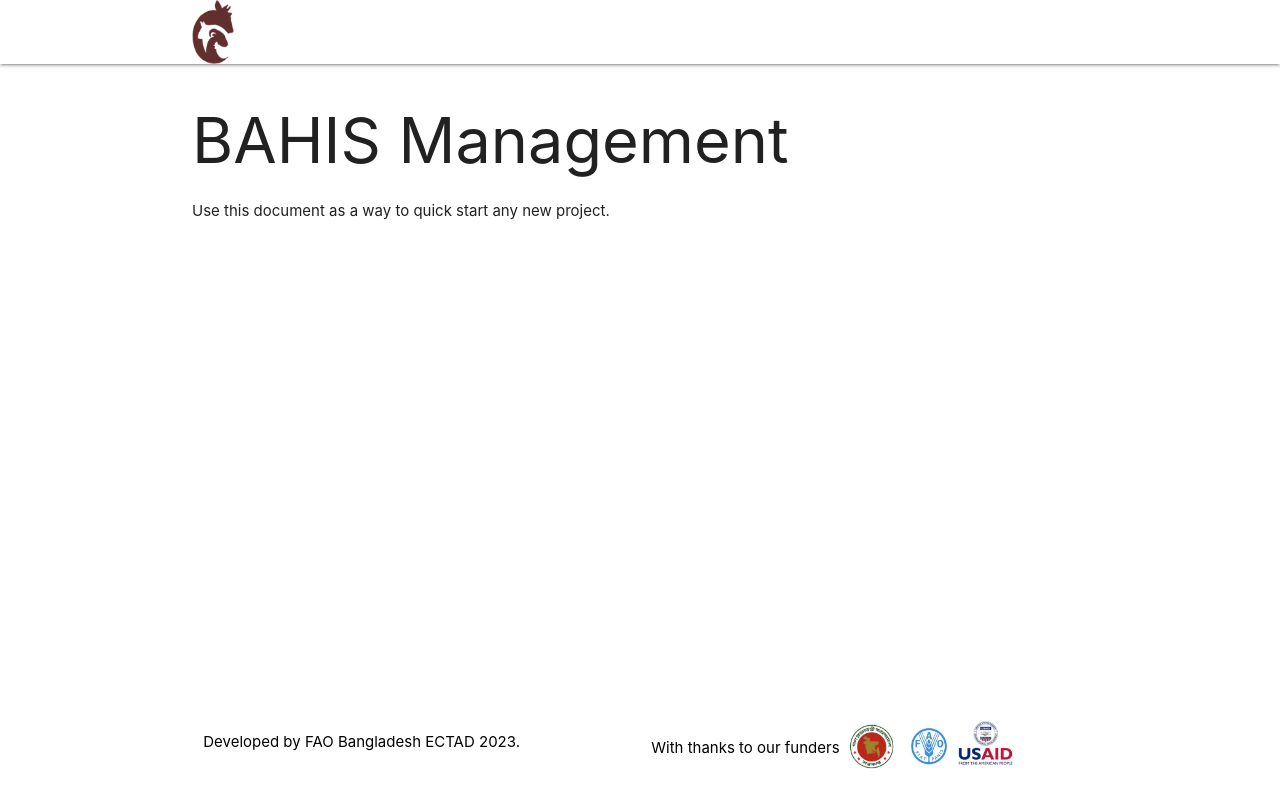
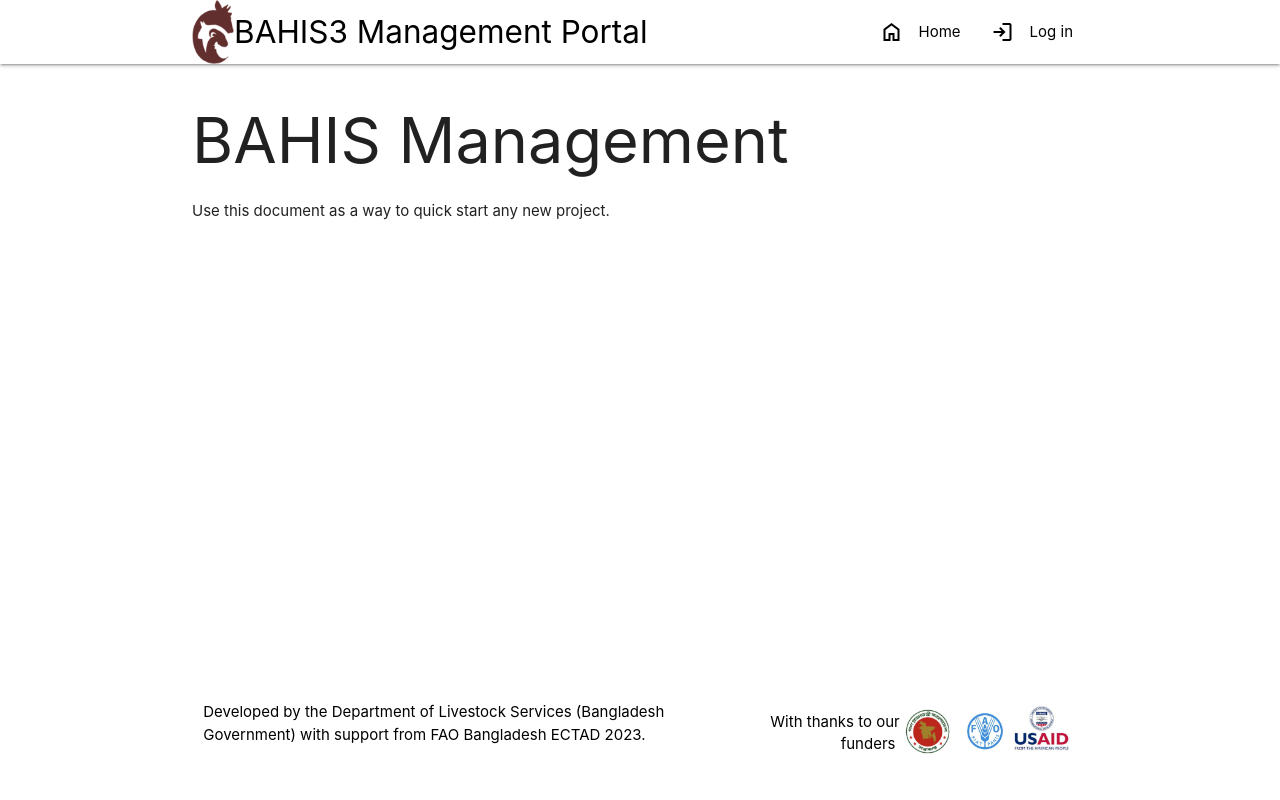
Before and after one commit to ChasNelson1990/bahis-management, a Django app: page / in a window 1280 px wide. Run offline with Django 3.2, Linux system fonts and the light colour scheme; parts of the project's set-up code (start-up, migrations or seed data) failed here and were passed over; some libraries are stand-ins or nearby versions.

Commit message:
feat: setup basic server config, base template, API docs, etc.

```diff
--- a/bahis_management/static/css/project.css
+++ b/bahis_management/static/css/project.css
@@ -2,9 +2,9 @@
     height: 64px;
 }
 
-nav.white ul:not(.dropdown-content)>li>a,
+nav.white ul>li>a,
 nav.white .brand-logo {
-  color: var(--font-color-main);
+  color: #000000;
 }
 
 .page-footer.footer-fixed {
--- a/bahis_management/templates/base.html
+++ b/bahis_management/templates/base.html
@@ -11,66 +11,67 @@
       content="BAHIS Management interface for modules, ontologies and users"
     />
     <meta name="author" content="FAO BD ECTAD" />
-    <link rel="icon" href="{% static 'images/favicons/favicon.ico' %}" />
+    <link rel="shortcut icon" href="{% static 'img/favicon.ico' %}" />
     {% block css %}
     <!--Import Google Icon Font-->
-    <link href="https://fonts.googleapis.com/icon?family=Material+Icons" rel="stylesheet">
+    <link
+        rel="stylesheet"
+        href="https://fonts.googleapis.com/icon?family=Material+Symbols+Outlined"
+    />
 
     <!-- Materialize CSS -->
     <link
       rel="stylesheet"
-      href="https://cdn.jsdelivr.net/npm/@materializecss/materialize@2.0.3-alpha/dist/css/materialize.min.css"
+      href="https://cdnjs.cloudflare.com/ajax/libs/materialize/1.0.0/css/materialize.min.css"
     />
 
-    <!-- Compiled and minified JavaScript -->
-
-    <!-- Your stuff: Third-party CSS libraries go here -->
     <!-- This file stores project-specific CSS -->
-
     <link href="{% static 'css/project.css' %}" rel="stylesheet" />
 
     {% endblock css %}
+  </head>
+  <body>
     <!-- Le javascript
     ================================================== -->
     {# Placed at the top of the document so pages load faster with defer #}
     {% block javascript %}
+    <!-- JQuery -->
+     <script src="https://ajax.googleapis.com/ajax/libs/jquery/3.5.1/jquery.min.js"></script>
+
     <!-- Materialize JS -->
-    <script src="https://cdn.jsdelivr.net/npm/@materializecss/materialize@2.0.3-alpha/dist/js/materialize.min.js"></script>
+    <script src="https://cdnjs.cloudflare.com/ajax/libs/materialize/1.0.0/js/materialize.min.js"></script>
 
     <!-- place project specific Javascript in this file -->
-
     <script defer src="{% static 'js/project.js' %}"></script>
 
     {% endblock javascript %}
-  </head>
-  <body>
     <header>
         <nav class="white">
             <div class="nav-wrapper container">
                 <a href="{% url 'home' %}" class="brand-logo">
                     <div class="valign-wrapper">
-                        <img src="{% static 'images/logo.png' %}" alt="logo" />
+                        <img src="{% static 'img/logo.png' %}" alt="logo" />
                         <span>BAHIS3 Management Portal</span>
                     </div>
                 </a>
                 <ul id="nav-mobile" class="right">
                     <li>
                         <a href="{% url 'home' %}">
-                            <i class="material-icons left">home</i>
+                            <i class="material-symbols-outlined left">home</i>
                             Home
                         </a>
                     </li>
                     {% if user %}
                     <li>
                         <a href="/logout/">
-                            <i class="material-icons left">logout</i>
+                            <i class="material-symbols-outlined left">logout</i>
                             Log out
                         </a>
                     </li>
                     {% else %}
                     <li>
                         <a href="/login/">
-                            <i class="material-icons left">login</i>
+                            <i class="material-symbols-outlined left">login</i>
                             Log in
                         </a>
                     </li>
@@ -84,12 +85,6 @@
         {% if messages %} {% for message in messages %}
         <div class="alert {% if message.tags %}alert-{{ message.tags }}{% endif %}">
         {{ message }}
-        <button
-            type="button"
-            class="btn-close"
-            data-bs-dismiss="alert"
-            aria-label="Close"
-        ></button>
         </div>
         {% endfor %} {% endif %}
 
@@ -103,12 +98,13 @@
     <footer class="page-footer footer-fixed white black-text">
         <div class="container">
             <div class="row">
-                <div class="col s12 m6 footer-copyright white black-text ">
-                    <p>Developed by FAO Bangladesh ECTAD 2023.</p>
+                <div class="col s12 m7 footer-copyright white black-text ">
+                    <p>Developed by the Department of Livestock Services (Bangladesh Government) with support from FAO Bangladesh ECTAD 2023.</p>
                 </div>
-                <div class="col s12 m6 right-align valign-wrapper funders">
-                    With thanks to our funders&nbsp;
-                    <img src="{% static 'images/funders.png' %}" alt="funder logos" />
+                <div class="col s12 m5 funders">
+                    <p class="valign-wrapper right-align">With thanks to our funders&nbsp;
+                        <img src="{% static 'img/funders.png' %}" alt="funder logos" />
+                    </p>
                 </div>
             </div>
         </div>
--- a/config/urls.py
+++ b/config/urls.py
@@ -58,6 +58,7 @@
         path("500/", default_views.server_error),
     ]
     if "debug_toolbar" in settings.INSTALLED_APPS:
+        print("Using debug toolbar")
         import debug_toolbar
 
         urlpatterns = [path("__debug__/", include(debug_toolbar.urls))] + urlpatterns
```
Also changed, not shown: other parts of bahis_management/static/css/project.css (+43 -0 lines), bahis_management/templates/rest_framework/api.html (added, +7 -0 lines), config/settings/base.py (+11 -10 lines), config/settings/dev.py (+9 -1 lines), bahis_management/static/img/favicon.ico (renamed from bahis_management/static/images/favicons/favicon.ico), bahis_management/static/img/funders.png (renamed from bahis_management/static/images/funders.png), bahis_management/static/img/logo.png (renamed from bahis_management/static/images/logo.png).
